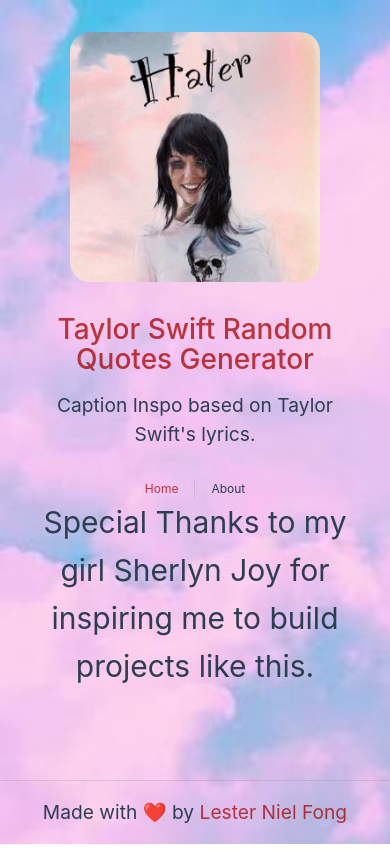
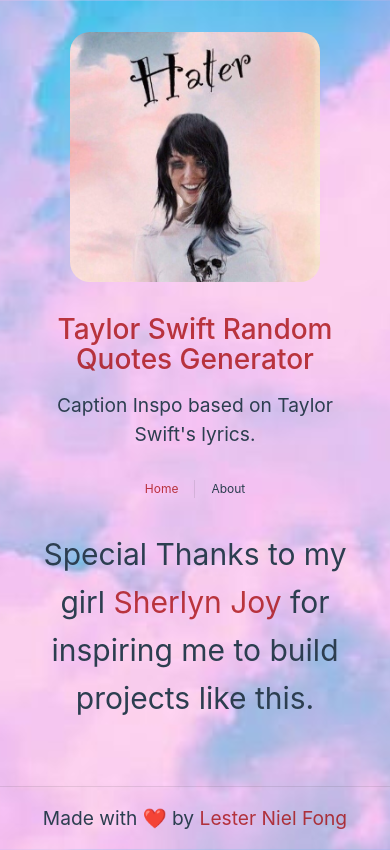
Before and after one commit to Lester-Fong/Taylor-Swift-Random-Quotes-Generator, a Vue app: page /about in a window 390 px wide. Built offline with nearby package versions, Linux system fonts and the light colour scheme.

Commit message:
contents and styles updates

```diff
--- a/index.html
+++ b/index.html
@@ -12,7 +12,6 @@
         background-repeat: repeat;
         background-position: center;
         width: 100%;
-        height: 100vh;
         position: relative;
       }
       footer {
@@ -27,6 +26,13 @@
         width: 100%;
       }
 
+      @media screen and (max-width: 1024px) {
+        footer {
+        position: relative;
+        bottom: 0;
+        }
+      }
+
       a {
         color: var(--color-primary);
       }
--- a/src/App.vue
+++ b/src/App.vue
@@ -42,6 +42,7 @@ nav {
   font-size: 12px;
   text-align: center;
   margin-top: 2rem;
+  margin-bottom: 2rem;
 }
 
 nav a.router-link-exact-active {
--- a/src/components/TheWelcome.vue
+++ b/src/components/TheWelcome.vue
@@ -54,8 +54,8 @@ export default {
   methods: {
     async onGenerateRandomQuote() {
       try {
-        // const response = await fetch(`http://localhost:3000/get`, {
-        const response = await fetch(`https://swiftquotes.vercel.app/get`, {
+        const response = await fetch(`http://localhost:3000/get`, {
+          // const response = await fetch(`https://swiftquotes.vercel.app/get`, {
           method: "GET",
           headers: {
             "Content-Type": "application/json",
@@ -103,6 +103,12 @@ p {
   flex-direction: column;
   align-items: center;
   justify-content: center;
+}
+
+@media screen and (max-width: 630px) {
+  .item {
+    display: none;
+  }
 }
 
 .item > i {
--- a/src/views/AboutView.vue
+++ b/src/views/AboutView.vue
@@ -1,8 +1,8 @@
 <template>
   <div class="about">
     <h1>
-      Special Thanks to my girl Sherlyn Joy for inspiring me to build projects
-      like this.
+      Special Thanks to my girl <span>Sherlyn Joy</span> for inspiring me to
+      build projects like this.
     </h1>
   </div>
 </template>
@@ -10,6 +10,9 @@
 <style>
 h1 {
   text-align: center;
+}
+span {
+  color: #a50303c0;
 }
 @media (min-width: 1024px) {
   .about {
```
Also changed, not shown: 1 other file (tests, documents, lock files or other folders).
